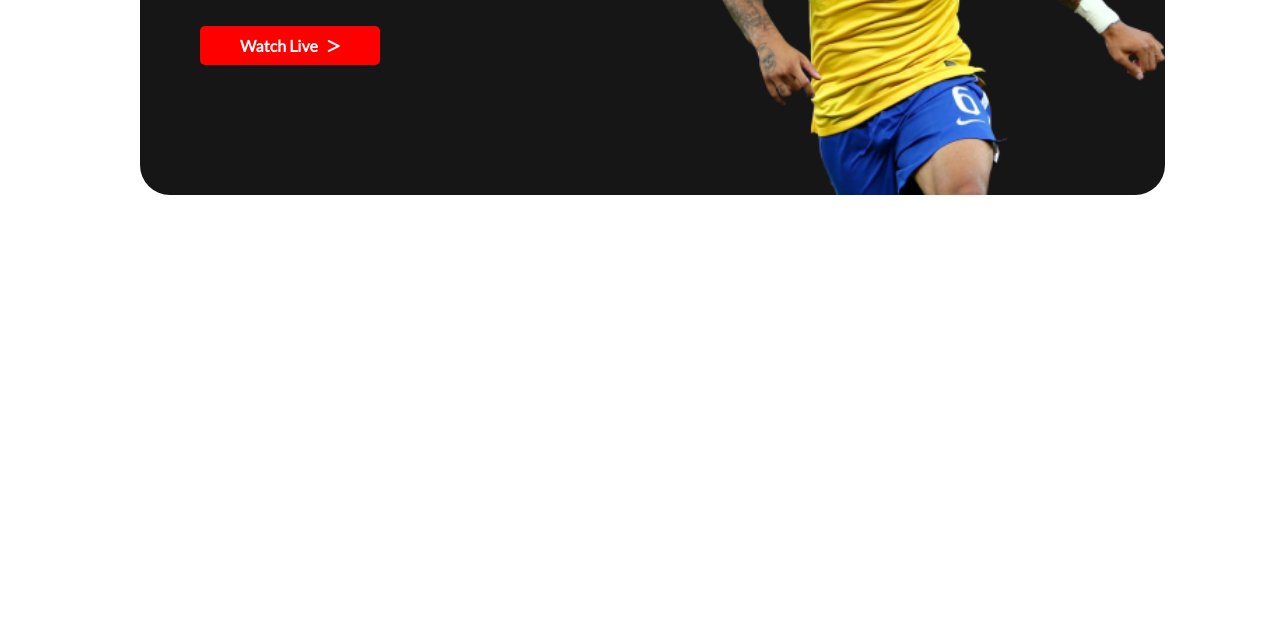
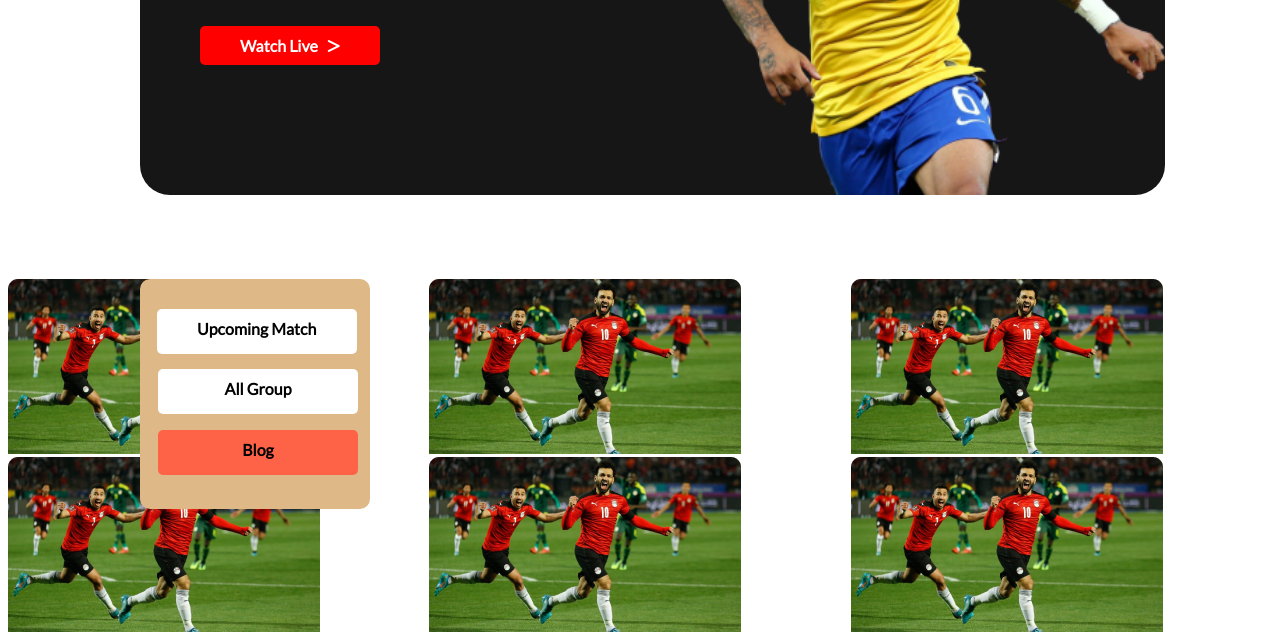
Before and after one commit to Tania-123/world-cup, a plain HTML site: page index.html in a window 1280 px wide. Shown: the part 351-994 px from the top of the page. Before the commit the page ends 800 px from the top, so only its background shows below. Drawn offline with Linux system fonts and the light colour scheme.

Commit message:
2nd commit

```diff
--- a/index.html
+++ b/index.html
@@ -14,9 +14,7 @@
 </head>
 <body>
     <!-- header start -->
-    <header>
 
-    </header>
     <!-- header end -->
 
         <!-- greatest show -->
@@ -33,21 +31,33 @@
                 </a>
             </div>
 
+             </div>
+              <div class="player">
+        <img src="assets/Banner Image.png" alt="">
+          </div>
+        </section>
+        <!-- section 2 start -->
+        <section class="blog">
 
-             </div>
+            <div class="match">
+                <a class="anchor-button1" target="_blank" href="matches.html">Upcoming Match</a>
+                <a class="anchor-button2" target="_blank" href="">All Group</a>
+                <a class="anchor-button3" target="_blank" href="">Blog</a>
 
 
 
+         </div>
+         <!-- transfer -->
+         <div class="transfer">
+         <div><img src="assets/Blog Image.png" alt=""></div>
+         <div><img src="assets/Blog Image.png" alt=""></div>
+         <div><img src="assets/Blog Image.png" alt=""></div>
+         <div><img src="assets/Blog Image.png" alt=""></div>
+         <div><img src="assets/Blog Image.png" alt=""></div>
+         <div><img src="assets/Blog Image.png" alt=""></div>
 
-          <div class="player">
-        <img src="assets/Banner Image.png" alt="">
-          </div>
-
-
-
-
-
+         </div>
         </section>
-
+    <!-- section 2 end -->
 </body>
 </html>
--- a/styles/style.css
+++ b/styles/style.css
@@ -39,13 +39,8 @@ color: #FFFFFF;
 
 
 }
-.icon{
-    display: flex;
-}
-.awesome{
-    color: white;
-    padding-left: 20px;
-}
+
+
 .player img{
     width:140%;
     margin-top: 20px;
@@ -53,3 +48,72 @@ color: #FFFFFF;
 .fa-solid{
     padding-left: 10px;
 }
+.match{
+    position: absolute;
+width: 230px;
+height: 230px;
+left: 140px;
+top:630px;
+background-color: burlywood;
+border-radius: 10px;
+
+}
+
+.anchor-button1{
+    text-decoration: none;
+    background-color: white;
+    padding: 10px 40px 5px;
+    margin-left: 17px;
+    top: 30px;
+    border-radius: 5px;
+    color: black;
+    font-weight: 700;
+    position: absolute;
+    width: 120px;
+    height: 30px;
+
+
+}
+.anchor-button2{
+    text-decoration: none;
+    background-color: white;
+    padding:10px 40px 5px;
+    text-align: center;
+
+    margin-left: 18px;
+    top:90px;
+    border-radius: 5px;
+    color: black;
+    font-weight: 700;
+    position: absolute;
+    width: 120px;
+    height: 30px;
+
+}
+.anchor-button3{
+    text-decoration: none;
+    background-color: tomato;
+    padding:10px 40px 5px;
+    text-align: center;
+
+    margin-left: 18px;
+    top:151px;
+    border-radius: 5px;
+    color: black;
+    font-weight: 700;
+    position: absolute;
+    width: 120px;
+    height: 30px;
+
+}
+.blog{
+    margin-top: 630px;
+
+}
+.transfer{
+    display: grid;
+    grid-template-columns: repeat(3,1fr);
+
+
+
+}
```
Also changed, not shown: matches.html (added).
